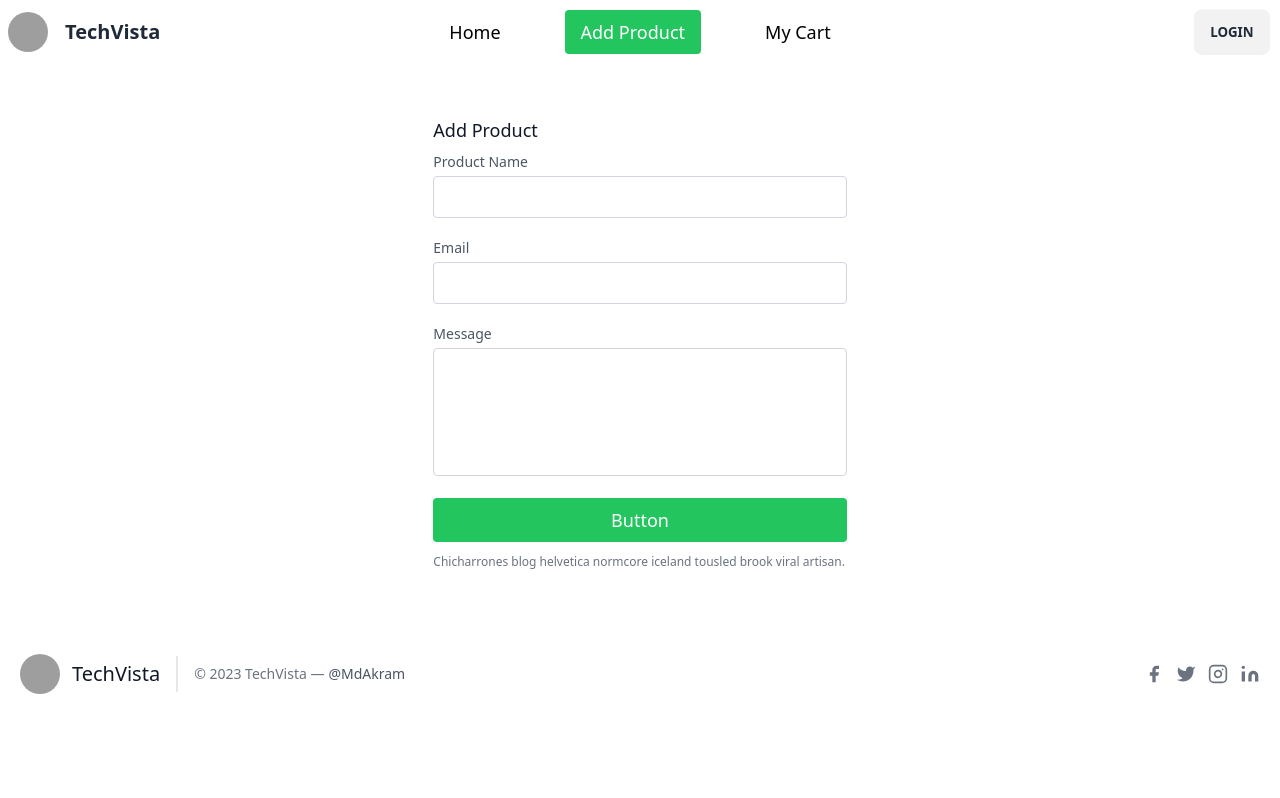
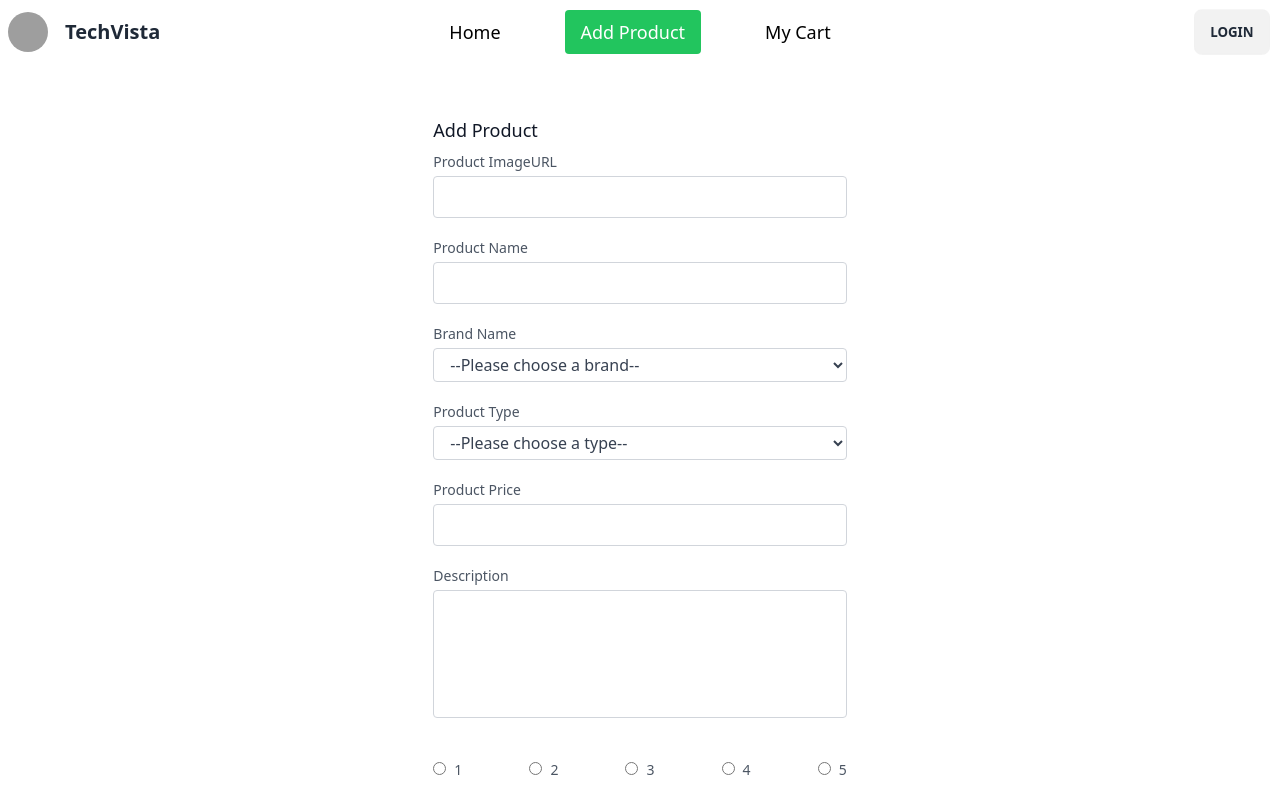
Before and after one commit to Md-Akram/brand-shop-client, a React (Vite) app: page /addProduct in a window 1280 px wide. Shown: the top 798 px of the page. Built offline with nearby package versions, Linux system fonts and the light colour scheme; grey boxes are pictures that could not be loaded.

Commit message:
Completed the add product page

```diff
--- a/src/components/AddProduct.jsx
+++ b/src/components/AddProduct.jsx
@@ -1,27 +1,100 @@
-import React from 'react'
+import React, { useState } from 'react'
 
 const AddProduct = () => {
+
+    const [rating, setRating] = useState(null);
+
+    const handleRatingChange = (value) => {
+        setRating(value);
+    };
+
+    const handleSubmit = (e) => {
+        e.preventDefault()
+        const form = e.target
+        const name = form.Name.value
+        const brandName = form.BrandName.value
+        const imgURL = form.Image.value
+        const type = form.Type.value
+        const price = form.Price.value
+        const description = form.Description.value
+        const ratings = rating
+        const addedProduct = {
+            name, brandName, imgURL, type, price, description, ratings
+        }
+    }
+
     return (
         <section className="text-gray-600 body-font relative">
             <div className="container px-5 py-5 mx-auto flex sm:flex-nowrap flex-wrap">
-
                 <div className="lg:w-1/3 md:w-1/2 bg-white flex flex-col w-full md:py-8 mt-8 md:mt-0 mx-auto" >
                     <h2 className="text-gray-900 text-lg mb-1 font-medium title-font">Add Product</h2>
+                    <form onSubmit={handleSubmit}>
+                        {/* Image */}
+                        <div className="relative mb-4">
+                            <label htmlFor="Image" className="leading-7 text-sm text-gray-600">Product ImageURL</label>
+                            <input required type="text" id="Image" name="Image" className="w-full bg-white rounded border border-gray-300 focus:border-green-500 focus:ring-2 focus:ring-green-200 text-base outline-none text-gray-700 py-1 px-3 leading-8 transition-colors duration-200 ease-in-out" />
+                        </div>
+                        {/* Name */}
+                        <div className="relative mb-4">
+                            <label htmlFor="Name" className="leading-7 text-sm text-gray-600">Product Name</label>
+                            <input required type="text" id="Name" name="Name" className="w-full bg-white rounded border border-gray-300 focus:border-green-500 focus:ring-2 focus:ring-green-200 text-base outline-none text-gray-700 py-1 px-3 leading-8 transition-colors duration-200 ease-in-out" />
+                        </div>
+                        {/* Brand Name */}
+                        <div className="relative mb-4">
+                            <label htmlFor="BrandName" className="leading-7 text-sm text-gray-600">Brand Name</label>
+                            <br />
+                            <select required name="BrandName" id="BrandName" className="w-full bg-white rounded border border-gray-300 focus:border-green-500 focus:ring-2 focus:ring-green-200 text-base outline-none text-gray-700 py-1 px-3 leading-8 transition-colors duration-200 ease-in-out">
+                                <option value="">--Please choose a brand--</option>
+                                <option value="Apple">Apple</option>
+                                <option value="Samsung">Samsung</option>
+                                <option value="Sony">Sony</option>
+                                <option value="Google">Google</option>
+                                <option value="Intel">Intel</option>
+                                <option value="Microsoft">Microsoft</option>
+                            </select>
+                        </div>
+                        {/* Type (If you choose the Technology and Electronics category ,then the types of products will be phone, computer, headphone,Smartwatch,Gaming Console, Wireless router etc) */}
+                        <div className="relative mb-4">
+                            <label htmlFor="Type" className="leading-7 text-sm text-gray-600">Product Type</label>
+                            <br />
+                            <select required name="Type" id="Type" className="w-full bg-white rounded border border-gray-300 focus:border-green-500 focus:ring-2 focus:ring-green-200 text-base outline-none text-gray-700 py-1 px-3 leading-8 transition-colors duration-200 ease-in-out">
+                                <option value="">--Please choose a type--</option>
+                                <option value="Phone">Phone</option>
+                                <option value="Computer">Computer</option>
+                                <option value="Headphone">Headphone</option>
+                                <option value="Smartwatch">Smartwatch</option>
+                            </select>
+                        </div>
+                        {/* Price */}
+                        <div className="relative mb-4">
+                            <label htmlFor="Price" className="leading-7 text-sm text-gray-600">Product Price</label>
+                            <input required type="number" id="Price" name="Price" className="w-full bg-white rounded border border-gray-300 focus:border-green-500 focus:ring-2 focus:ring-green-200 text-base outline-none text-gray-700 py-1 px-3 leading-8 transition-colors duration-200 ease-in-out" />
+                        </div>
+                        {/* Short description */}
+                        <div className="relative mb-4">
+                            <label htmlFor="Description" className="leading-7 text-sm text-gray-600">Description</label>
+                            <textarea required id="Description" name="Description" className="w-full bg-white rounded border border-gray-300 focus:border-green-500 focus:ring-2 focus:ring-green-200 h-32 text-base outline-none text-gray-700 py-1 px-3 resize-none leading-6 transition-colors duration-200 ease-in-out"></textarea>
+                        </div>
+                        {/* Rating */}
+                        <div className='flex flex-row items-center justify-between'>
+                            {[1, 2, 3, 4, 5].map((value) => (
+                                <label key={value} className="leading-7 text-sm text-gray-600 py-4">
+                                    <input required
+                                        type="radio"
+                                        name='Rating'
+                                        value={value}
+                                        checked={rating === value}
+                                        onChange={() => handleRatingChange(value)}
+                                        className="mr-2"
+                                    />
+                                    {value}
+                                </label>
+                            ))}
+                        </div>
+                        {/* Add button */}
+                        <button className="text-white bg-green-500 border-0 py-2 px-6 focus:outline-none hover:bg-green-600 rounded text-lg">Button</button>
+                    </form>
 
-                    <div className="relative mb-4">
-                        <label htmlFor="name" className="leading-7 text-sm text-gray-600">Product Name</label>
-                        <input type="text" id="name" name="name" className="w-full bg-white rounded border border-gray-300 focus:border-green-500 focus:ring-2 focus:ring-green-200 text-base outline-none text-gray-700 py-1 px-3 leading-8 transition-colors duration-200 ease-in-out" />
-                    </div>
-                    <div className="relative mb-4">
-                        <label htmlFor="email" className="leading-7 text-sm text-gray-600">Email</label>
-                        <input type="email" id="email" name="email" className="w-full bg-white rounded border border-gray-300 focus:border-green-500 focus:ring-2 focus:ring-green-200 text-base outline-none text-gray-700 py-1 px-3 leading-8 transition-colors duration-200 ease-in-out" />
-                    </div>
-                    <div className="relative mb-4">
-                        <label htmlFor="message" className="leading-7 text-sm text-gray-600">Message</label>
-                        <textarea id="message" name="message" className="w-full bg-white rounded border border-gray-300 focus:border-green-500 focus:ring-2 focus:ring-green-200 h-32 text-base outline-none text-gray-700 py-1 px-3 resize-none leading-6 transition-colors duration-200 ease-in-out"></textarea>
-                    </div>
-                    <button className="text-white bg-green-500 border-0 py-2 px-6 focus:outline-none hover:bg-green-600 rounded text-lg">Button</button>
-                    <p className="text-xs text-gray-500 mt-3">Chicharrones blog helvetica normcore iceland tousled brook viral artisan.</p>
                 </div>
             </div>
         </section>
```
